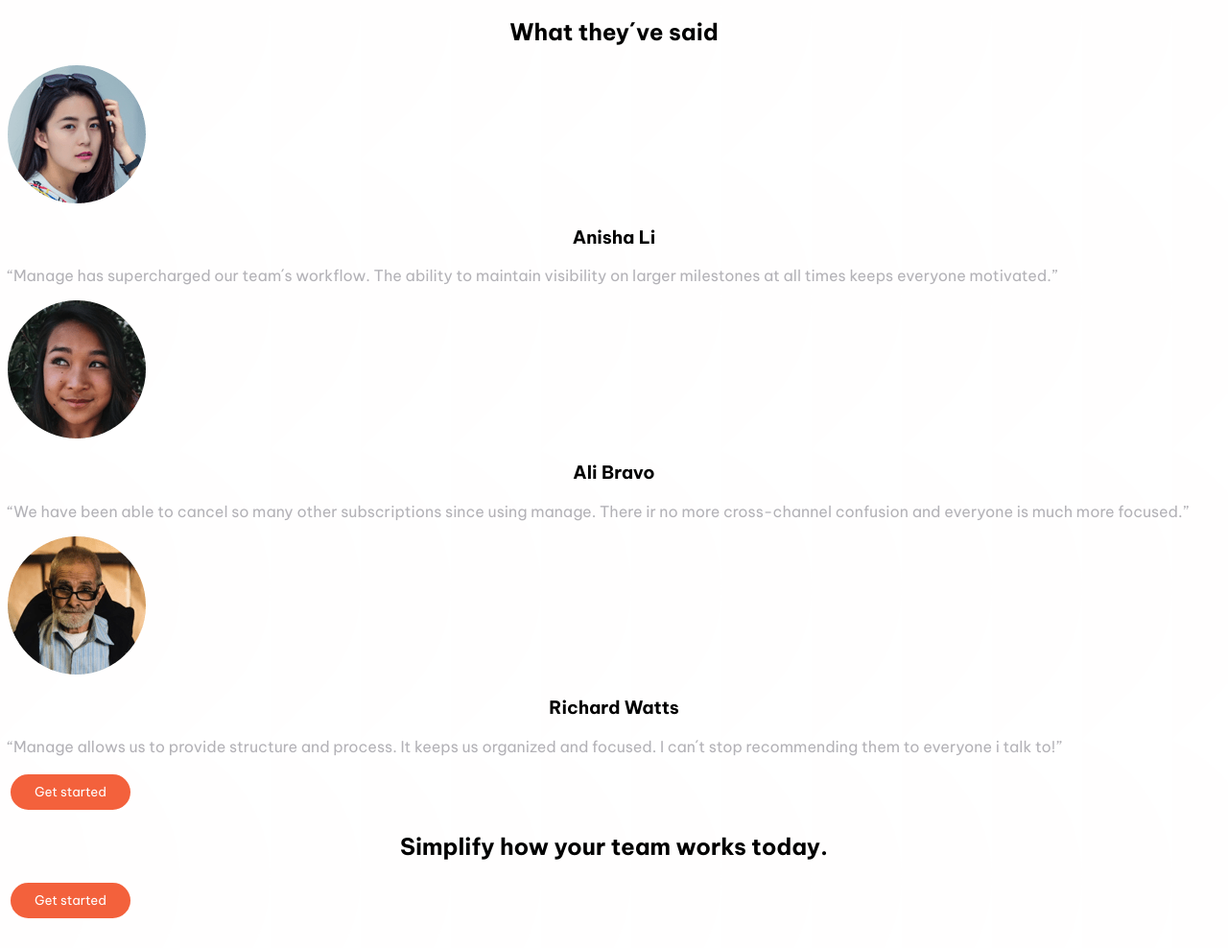
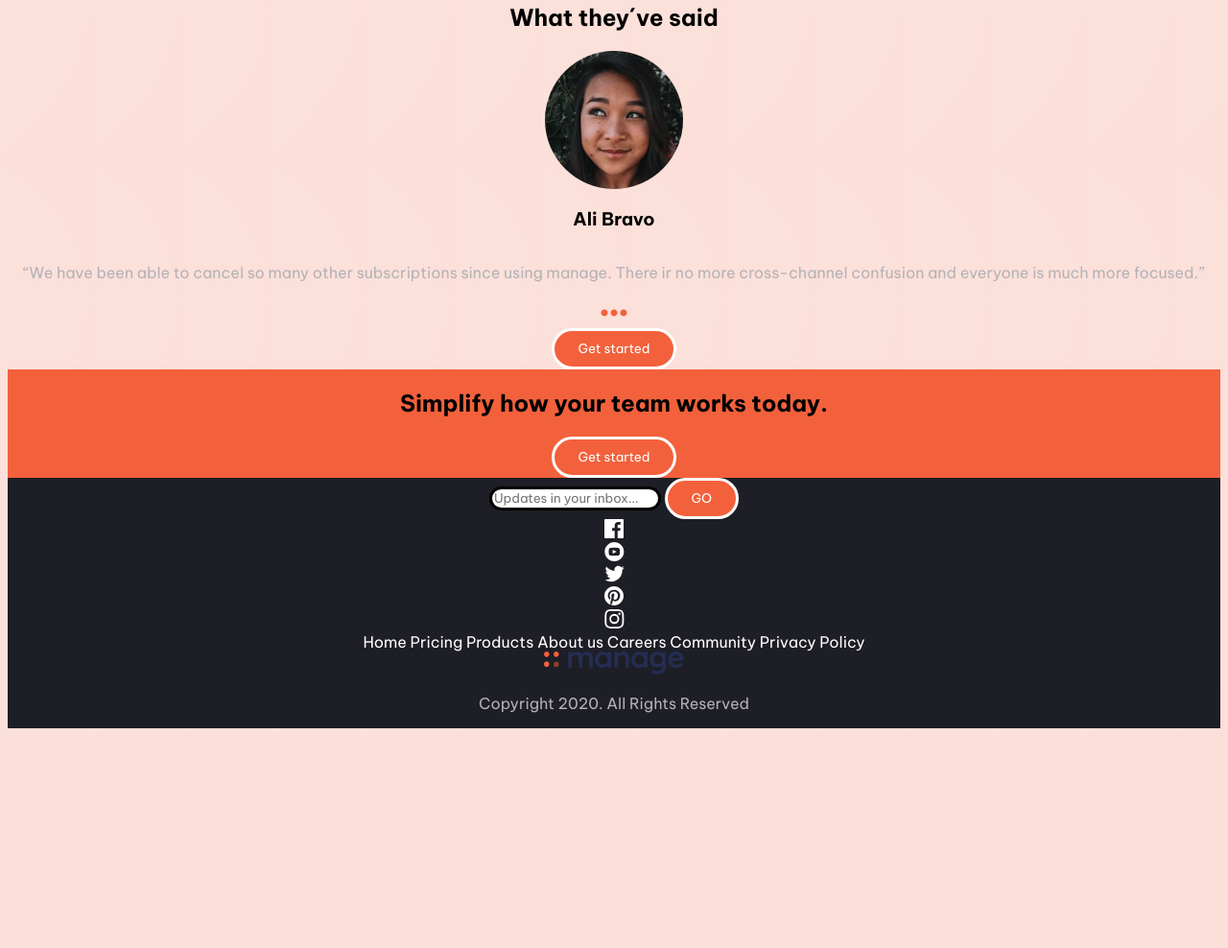
Before and after one commit to Julietabachur/BachurJulietaFrontEndFinalC9, a plain HTML site: page index.html in a window 1280 px wide. Shown: the part 1343-2331 px from the top of the page at 96% size. After the commit the page ends 2110 px from the top, so only its background shows below. Drawn offline with Linux system fonts and the light colour scheme.

Commit message:
commit 3

```diff
--- a/CSS/style.css
+++ b/CSS/style.css
@@ -5,6 +5,7 @@
 
 body{
     background-image: url(/imagenes/bg-simplify-section-mobile.svg) ;
+    background-color: rgba(243, 97, 60, 0.2);
     font-size: 16px;
 
 }
@@ -15,6 +16,9 @@ header{
     justify-content: space-around;
 }
 
+nav, .hdr-btn{
+    display: none;
+}
 
 main{
     display: flex;
@@ -22,6 +26,32 @@ main{
     align-items: center;
     flex-wrap: wrap;
 
+}
+
+.testimonios{
+    display: flex;
+    justify-content: center;
+    flex-direction: column;
+    align-items: center;
+
+}
+
+.testimonio2{
+    display: flex;
+    flex-direction: column;
+    align-items: center;
+    justify-content: center;
+    text-align: center;
+}
+
+.testimonio1, .testimonio3{
+    display: none;
+}
+
+.puntitos{
+    color:#F3613C;
+    display: flex;
+    justify-content: center;
 }
 
 p{
@@ -52,13 +82,43 @@ h1, h2, h3{
 
 }
 
-button{
+button, input[type= submit]{
     background-color: #F3613C;
     border-radius: 30px;
     border: solid;
     color: #FFFFFF;
     padding: 10px 25px;
 }
+
+input[type=search]{
+    background-color: #FFFFFF;
+    border-radius: 30px;
+    border: solid;
+}
+
+a{
+    text-decoration: none;
+    color: #FFFFFF;
+}
+.footer-1{
+    background-color:#F3613C;
+    display: flex;
+    flex-direction: column;
+    align-items: center;
+    text-align: center;
+
+}
+
+.footer-2{
+    background-color:#1E1E26;
+    display: flex;
+    flex-direction: column;
+    align-items: center;
+    text-align: center;
+
+}
+
+
 
 @media screen and (min-width: 1440px) {
 
--- a/index.html
+++ b/index.html
@@ -4,6 +4,7 @@
     <meta charset="UTF-8">
     <meta http-equiv="X-UA-Compatible" content="IE=edge">
     <meta name="viewport" content="width=device-width, initial-scale=1.0">
+    <script src="https://kit.fontawesome.com/400fae54a9.js" crossorigin="anonymous"></script>
     <link rel="preconnect" href="https://fonts.googleapis.com">
     <link rel="preconnect" href="https://fonts.gstatic.com" crossorigin>
     <link href="https://fonts.googleapis.com/css2?family=Be+Vietnam+Pro:wght@400;500;700&display=swap" rel="stylesheet">
@@ -23,9 +24,10 @@
                 <a href="">Careers</a>
                 <a href="">Community</a>
             </nav>
+            <img src="/imagenes/icon-hamburger.svg" alt="menu hamburguesa">
         </div>
-        <div>
-            <button>Get started</button>
+        <div class="hdr-btn">
+            <button type="submit">Get started</button>
         </div>
     </header>
     <main>
@@ -36,7 +38,7 @@
             <h1>Bring everyone together to build better products.</h1>
             <p>Manage makes it simple for software teams to plan day-to-day
                 tasks while keeping the large team goals in view </p>
-            <button>Get started</button>
+            <button type="submit">Get started</button>
         </div>
     </main>
     <section class="diferencias">
@@ -73,42 +75,59 @@
     </section>
     <section class="testimonios">
         <h2>What they´ve said</h2>
-        <div>
-            <div>
+        <div >
+            <div class="testimonio1">
                 <img src="/imagenes/avatar-anisha.png" alt="Avatar Anisha">
                 <h3>Anisha Li</h3>
                 <p>“Manage has supercharged our team´s workflow.
                     The ability to maintain visibility on larger milestones at all times keeps everyone motivated.”</p>
             </div>
-            <div>
+            <div class="testimonio2">
                 <img src="/imagenes/avatar-ali.png" alt="Avatar Ali">
                 <h3>Ali Bravo</h3>
                 <p>“We have been able to cancel so many other subscriptions since using manage.
                     There ir no more cross-channel confusion and everyone is much more focused.”</p>
             </div>
-            <div>
+            <div class="testimonio3">
                 <img src="/imagenes/avatar-richard.png" alt="Avatar Richard">
                 <h3>Richard Watts</h3>
                 <p>“Manage allows us to provide structure and process. It keeps us organized and focused.
                     I can´t stop recommending them to everyone i talk to!”</p>
             </div>
+            <i class="fa-solid fa-ellipsis puntitos fa-2x"></i>
         </div>
-        <button>Get started</button>
+        <button type="submit">Get started</button>
     </section>
     <footer>
-        <div>
+        <div class="footer-1">
             <h2>Simplify how your team works today.</h2>
-            <button>Get started</button>
+            <button type="submit">Get started</button>
         </div>
-        <div>
+        <div class="footer-2">
+            <form action="" method="post">
+                <input type="search" placeholder="Updates in your inbox...">
+                <input type="submit" value="GO">
+            </form>
             <div>
-                <div><a href=""><img src="" alt=""></a></div>
-                <div></div>
+                <div><a href=""><img src="/imagenes/icon-facebook.svg" alt="facebook"></a></div>
+                <div><a href=""><img src="/imagenes/icon-youtube.svg" alt="youtube"></a></div>
+                <div><a href=""><img src="/imagenes/icon-twitter.svg" alt="twitter"></a></div>
+                <div><a href=""><img src="/imagenes/icon-pinterest.svg" alt="pinterest"></a></div>
+                <div><a href=""><img src="/imagenes/icon-instagram.svg" alt="instagram"></a></div>
             </div>
-            <div></div>
-            <div></div>
-            <div></div>
-
+            <div>
+                <a href="">Home</a>
+                <a href="">Pricing</a>
+                <a href="">Products</a>
+                <a href="">About us</a>
+                <a href="">Careers</a>
+                <a href="">Community</a>
+                <a href="">Privacy Policy</a>
+            </div>
+            <div>
+                <img src="/imagenes/logo.svg" alt="logo">
+            </div>
+            <p>Copyright 2020. All Rights Reserved</p>
         </div>
     </footer>
 </body>
```
